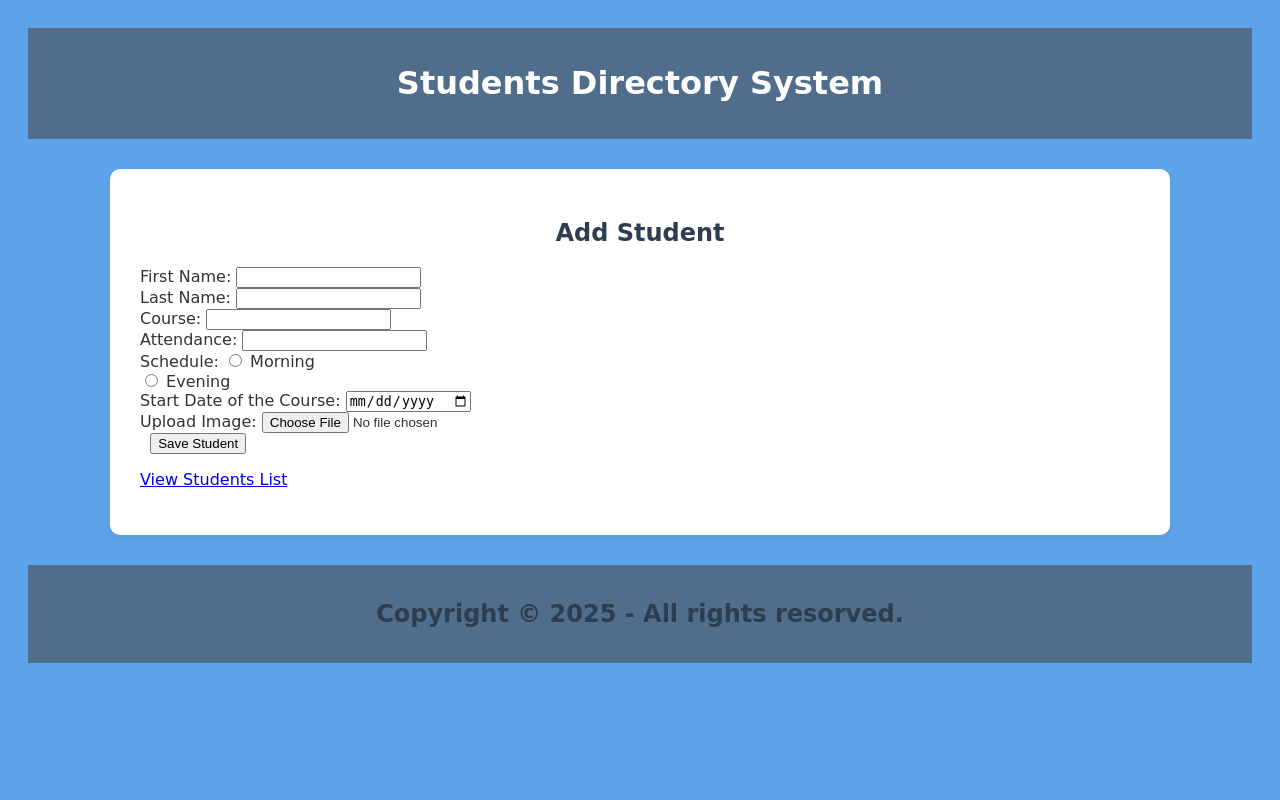
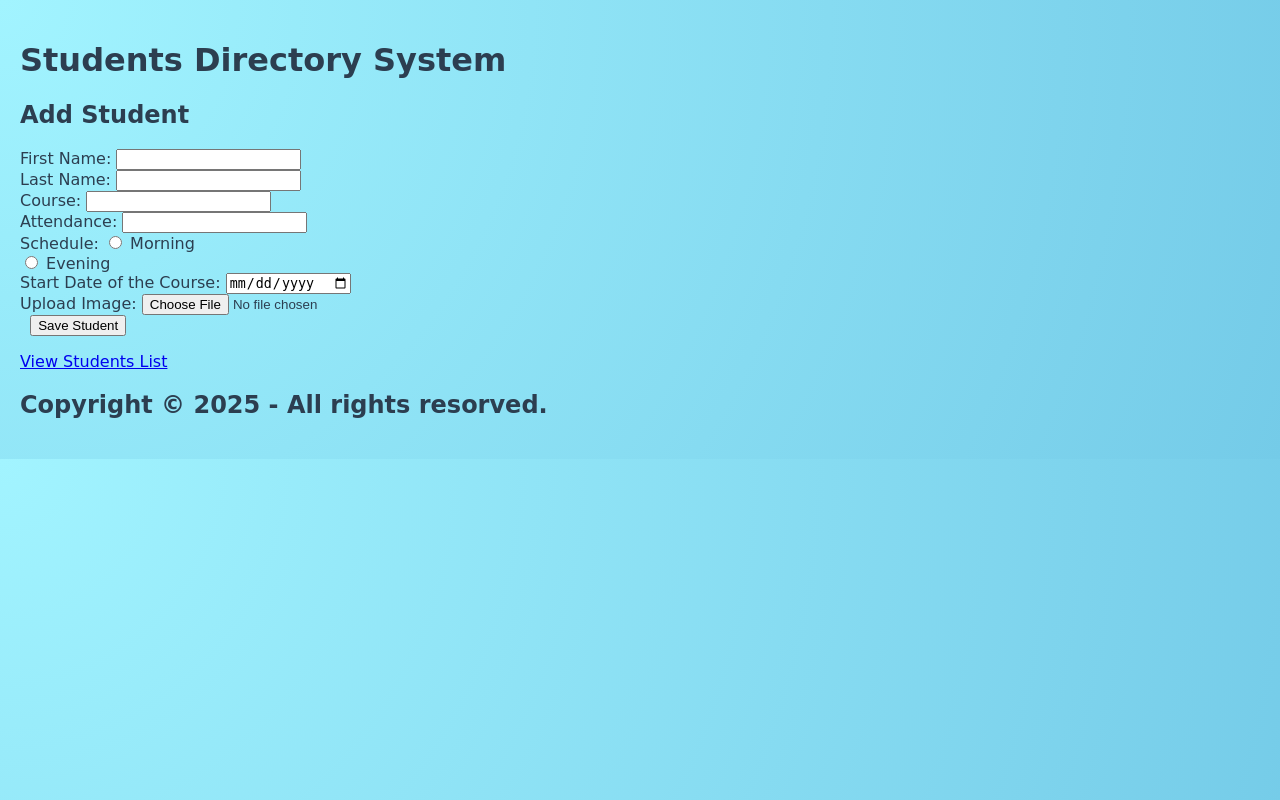
Before and after one commit to rabbitrunout/PHPAssignment1, a PHP site: page /add_student_form.php in a window 1280 px wide. Run offline with PHP 8.4, Linux system fonts and the light colour scheme.

Commit message:
css update

```diff
--- a/add_student_form.php
+++ b/add_student_form.php
@@ -30,8 +30,6 @@
                 <input type="radio" name="schedule" value="morning"> Morning <br>
                 <input type="radio" name="schedule" value="evening"> Evening <br>
 
-
-
                 <label>Start Date of the Course:</label>
                 <input type="date" name="start_date" /> <br />
 
--- a/css/main.css
+++ b/css/main.css
@@ -1,50 +1,8 @@
 
 body {
     font-family: 'Comic Sans MS', cursive, sans-serif;
-    color: #333;
-    background: #157adfaf;
+    color: #2c3e50;
+    background: radial-gradient(circle at top left, #a2f4ff, #74cbe8);
     padding: 20px;
+    margin: 0;
 }
-
-header, footer {
-    background-color: #506e8b;
-    color: white;
-    padding: 15px 30px;
-    text-align: center;
-}
-main {
-    max-width: 1000px;
-    margin: 30px auto;
-    background-color: white;
-    padding: 30px;
-    border-radius: 10px;
-    box-shadow: 0 4px 8px rgba(0,0,0,0.05);
-}
-
-h2 {
-    margin-bottom: 20px;
-    font-size: 24px;
-    text-align: center;
-    color: #2c3e50;
-}
-table {
-    width: 100%;
-    border-collapse: collapse;
-    margin-top: 10px;
-}
-
-th, td {
-    padding: 12px 15px;
-    text-align: left;
-    border-bottom: 1px solid #ddd;
-}
-
-th {
-    background-color: #3498db;
-    color: white;
-    font-weight: normal;
-}
-
-tr:hover {
-    background-color: #f1f1f1;
-}
```
